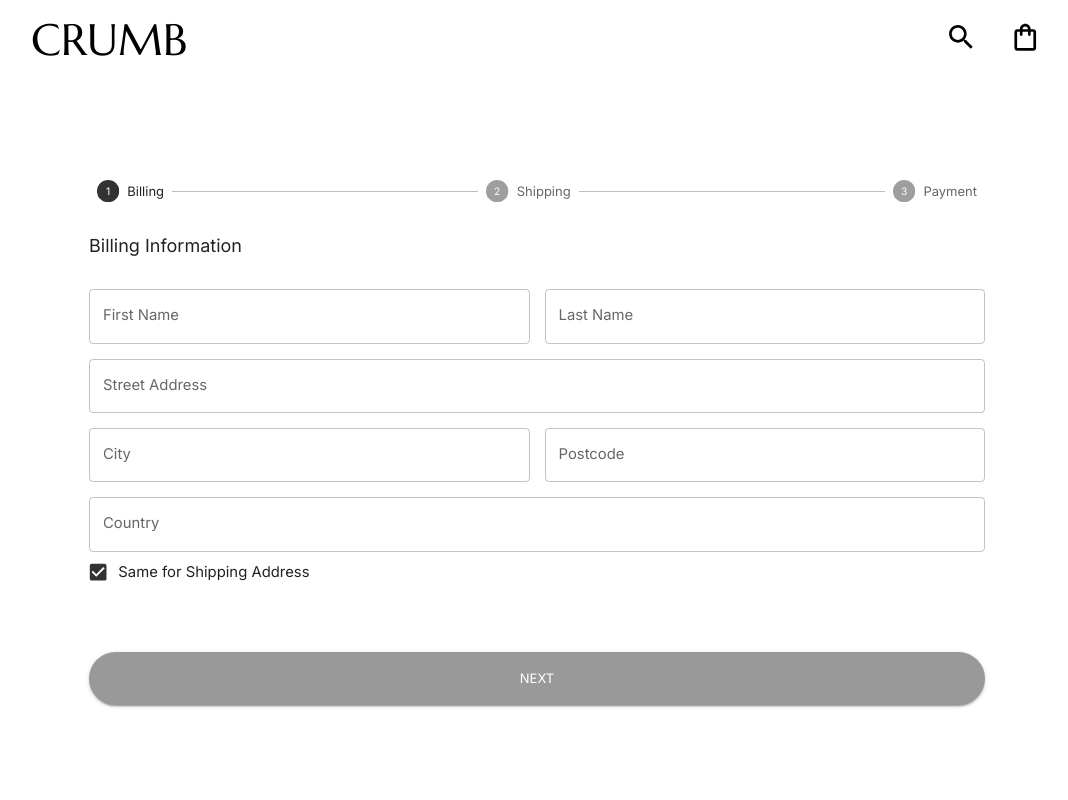
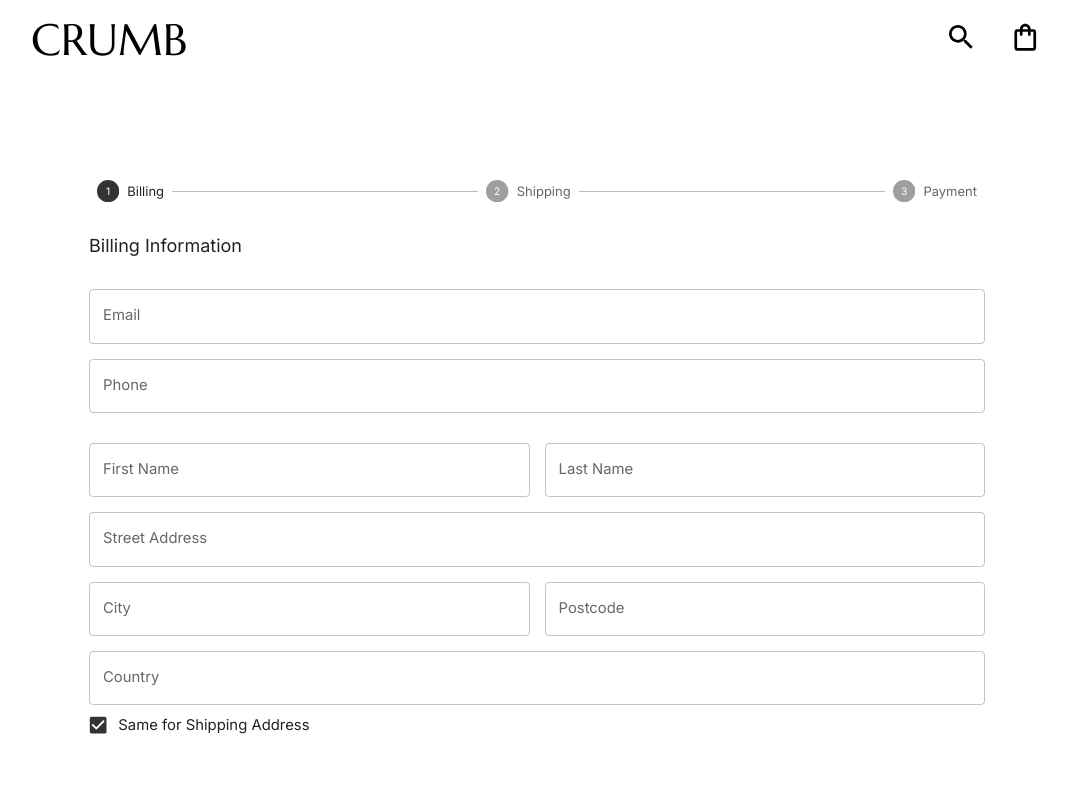
Before and after one commit to shirley-park/crumb, a React (Create React App) app in the folder client/: page /checkout in a window 1280 px wide. Shown: the top 800 px of the page, without its empty margins (103-1171 px from the left). Built offline with nearby package versions, Linux system fonts and the light colour scheme.

Commit message:
check steps one and two still WIP

```diff
--- a/client/src/scenes/checkout/AddressForm.jsx
+++ b/client/src/scenes/checkout/AddressForm.jsx
@@ -1,6 +1,25 @@
 import { Box, TextField } from '@mui/material'
+import { getIn } from 'formik'
 
-const AddressForm = ({ type, values, handleBlur, handleChange }) => {
+const AddressForm = ({
+  type,
+  values,
+  touched,
+  errors,
+  handleBlur,
+  handleChange,
+}) => {
+  const formattedName = (field) => `${type}.${field}`
+
+  const formattedError = (field) =>
+    Boolean(
+      getIn(touched, formattedName(field)) &&
+        getIn(errors, formattedName(field))
+    )
+
+  const formattedHelper = (field) =>
+    getIn(touched, formattedName(field)) && getIn(errors, formattedName(field))
+
   return (
     <Box
       display="grid"
@@ -15,6 +34,9 @@ const AddressForm = ({ type, values, handleBlur, handleChange }) => {
         onBlur={handleBlur}
         onChange={handleChange}
         value={values.firstName}
+        name={formattedName('firstName')}
+        error={formattedError('firstName')}
+        helperText={formattedHelper('firstName')}
         sx={{ gridColumn: 'span 2' }}
       />
       <TextField
@@ -24,6 +46,9 @@ const AddressForm = ({ type, values, handleBlur, handleChange }) => {
         onBlur={handleBlur}
         onChange={handleChange}
         value={values.lastName}
+        name={formattedName('lastName')}
+        error={formattedError('lastName')}
+        helperText={formattedHelper('lastName')}
         sx={{ gridColumn: 'span 2' }}
       />
       <TextField
@@ -32,7 +57,10 @@ const AddressForm = ({ type, values, handleBlur, handleChange }) => {
         label="Street Address"
         onBlur={handleBlur}
         onChange={handleChange}
-        value={values.address}
+        value={values.streetAddress}
+        name={formattedName('streetAddress')}
+        error={formattedError('streetAddress')}
+        helperText={formattedHelper('streetAddress')}
         sx={{ gridColumn: 'span 4' }}
       />
 
@@ -43,6 +71,9 @@ const AddressForm = ({ type, values, handleBlur, handleChange }) => {
         onBlur={handleBlur}
         onChange={handleChange}
         value={values.city}
+        name={formattedName('city')}
+        error={formattedError('city')}
+        helperText={formattedHelper('city')}
         sx={{ gridColumn: 'span 2' }}
       />
 
@@ -53,6 +84,9 @@ const AddressForm = ({ type, values, handleBlur, handleChange }) => {
         onBlur={handleBlur}
         onChange={handleChange}
         value={values.postcode}
+        name={formattedName('postcode')}
+        error={formattedError('postcode')}
+        helperText={formattedHelper('postcode')}
         sx={{ gridColumn: 'span 2' }}
       />
       <TextField
@@ -62,6 +96,9 @@ const AddressForm = ({ type, values, handleBlur, handleChange }) => {
         onBlur={handleBlur}
         onChange={handleChange}
         value={values.country}
+        name={formattedName('country')}
+        error={formattedError('country')}
+        helperText={formattedHelper('country')}
         sx={{ gridColumn: 'span 4' }}
       />
     </Box>
--- a/client/src/scenes/checkout/BillingInfo.jsx
+++ b/client/src/scenes/checkout/BillingInfo.jsx
@@ -1,4 +1,10 @@
-import { Box, Typography, FormControlLabel, Checkbox } from '@mui/material'
+import {
+  Box,
+  Typography,
+  FormControlLabel,
+  Checkbox,
+  TextField,
+} from '@mui/material'
 import AddressForm from './AddressForm'
 
 const BillingInfo = ({
@@ -11,11 +17,38 @@ const BillingInfo = ({
 }) => {
   return (
     <Box m="30px auto">
-      {/* BILLING FORM */}
       <Box>
         <Typography sx={{ mb: '15px' }} fontSize="18px">
           Billing Information
         </Typography>
+        <Box m="30px 0">
+          <Box>
+            <TextField
+              fullWidth
+              type="text"
+              label="Email"
+              onBlur={handleBlur}
+              onChange={handleChange}
+              value={values.email}
+              name="email"
+              error={!!touched.email && !!errors.email}
+              helperText={touched.email && errors.email}
+              sx={{ gridColumn: 'span 4', marginBottom: '15px' }}
+            />
+            <TextField
+              fullWidth
+              type="text"
+              label="Phone"
+              onBlur={handleBlur}
+              onChange={handleChange}
+              value={values.phone}
+              name="phone"
+              error={!!touched.phone && !!errors.phone}
+              helperText={touched.phone && errors.phone}
+              sx={{ gridColumn: 'span 4' }}
+            />
+          </Box>
+        </Box>
         <AddressForm
           type="billingAddress"
           values={values.billingAddress}
--- a/client/src/scenes/checkout/Checkout.jsx
+++ b/client/src/scenes/checkout/Checkout.jsx
@@ -5,6 +5,7 @@ import { useState } from 'react'
 import * as yup from 'yup'
 import { shades } from '../../theme'
 import BillingInfo from './BillingInfo'
+import ShippingInfo from './ShippingInfo'
 
 const initialValues = {
   billingAddress: {
@@ -73,10 +74,19 @@ const Checkout = () => {
         isSameAddress: true,
       })
     }
+
+    if (isSecondStep) {
+      makePayment(values)
+    }
+
+    actions.setTouched({})
   }
+
+  async function makePayment() {}
 
   return (
     <Box width="70%" m="100px auto">
+      {/* CHECKOUT STEPS */}
       <Stepper activeStep={activeStep}>
         <Step>
           <StepLabel>Billing</StepLabel>
@@ -88,6 +98,7 @@ const Checkout = () => {
           <StepLabel>Payment</StepLabel>
         </Step>
       </Stepper>
+      {/* BILLING INFORMATION */}
       <Box>
         <Formik
           onSubmit={handleFormSubmit}
@@ -106,6 +117,17 @@ const Checkout = () => {
             <form onSubmit={handleSubmit}>
               {isFirstStep && (
                 <BillingInfo
+                  values={values}
+                  errors={errors}
+                  touched={touched}
+                  handleBlur={handleBlur}
+                  handleChange={handleChange}
+                  setFieldValue={setFieldValue}
+                />
+              )}
+
+              {isSecondStep && (
+                <ShippingInfo
                   values={values}
                   errors={errors}
                   touched={touched}
--- /dev/null
+++ b/client/src/scenes/checkout/ShippingInfo.jsx
@@ -0,0 +1,52 @@
+import { Box, Typography, FormControlLabel, Checkbox } from '@mui/material'
+
+import AddressForm from './AddressForm'
+
+const ShippingInfo = ({
+  values,
+  touched,
+  errors,
+  handleBlur,
+  handleChange,
+  setFieldValue,
+}) => {
+  return (
+    <Box m="30px auto">
+      <Box mb="20px">
+        <Typography sx={{ mb: '15px' }} fontSize="18px">
+          Shipping Address
+        </Typography>
+        <FormControlLabel
+          control={
+            <Checkbox
+              defaultChecked
+              values={values.shippingAddress.isSameAddress}
+              onChange={() =>
+                setFieldValue(
+                  'shippingAddress.isSameAddress',
+                  !values.shippingAddress.isSameAddress
+                )
+              }
+            />
+          }
+          label="Same as Billing Address"
+        />
+      </Box>
+
+      {!values.shippingAddress.isSameAddress && (
+        <Box>
+          <AddressForm
+            type="shippingAddress"
+            values={values.shippingAddress}
+            touched={touched}
+            errors={errors}
+            handleBlur={handleBlur}
+            handleChange={handleChange}
+          />
+        </Box>
+      )}
+    </Box>
+  )
+}
+
+export default ShippingInfo
--- a/client/src/scenes/global/ShoppingCart.jsx
+++ b/client/src/scenes/global/ShoppingCart.jsx
@@ -70,8 +70,8 @@ const ShoppingCart = () => {
                     <img
                       src={`http://localhost:1337${item?.attributes?.image?.data[0].attributes?.url}`}
                       alt={item?.name}
-                      width="123px"
-                      height="164px"
+                      width="120px"
+                      height="165px"
                     />
                   </Box>
                   <Box flex="1 1 60%">
```
